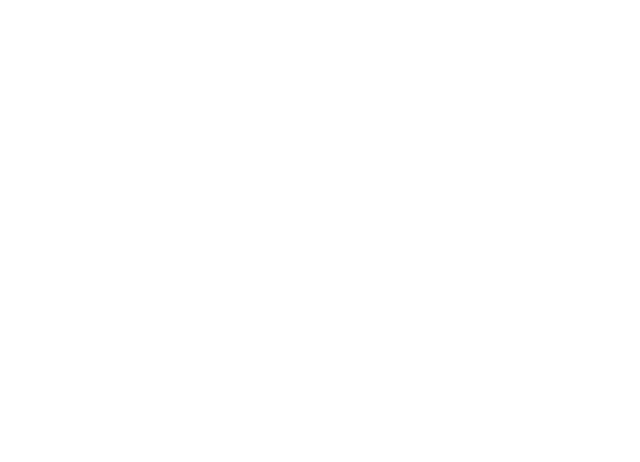
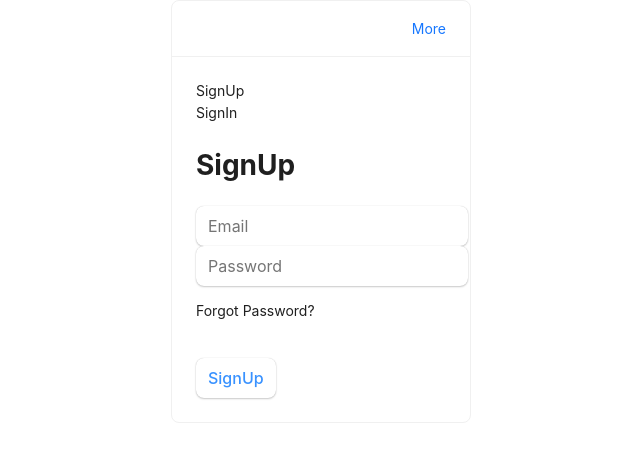
Before and after one commit to vuvantienhd96/projectvti, a React (Vite) app: page /login in a window 1280 px wide. Before the commit this address had no page. Shown: the top 462 px of the page, without its empty margins (319-959 px from the left). Built offline with nearby package versions, Linux system fonts and the light colour scheme.

Commit message:
add login

```diff
--- /dev/null
+++ b/src/auth/RegisterAndLogin.jsx
@@ -0,0 +1,99 @@
+import React, { useState } from "react";
+import {
+    Routes,
+    Route,
+    Link,
+    useNavigate,
+    useLocation,
+    Navigate,
+    Outlet,
+} from "react-router-dom";
+import { Card, Space, Row, Col } from 'antd';
+
+import './app.css';
+import { getAuth, createUserWithEmailAndPassword , signInWithEmailAndPassword} from "firebase/auth";
+import {database} from './../firebaseConfig';
+import {useAuth} from './../main';
+
+function RegisterAndLogin() {
+
+    let navigate = useNavigate();
+    let location = useLocation();
+
+    const history = useNavigate();
+    const [login, setLogin] = useState(false);
+    let authStore = useAuth();
+
+    const handleSubmit = (e, type) => {
+
+        // ngan reload lai trang, submit form
+        e.preventDefault();
+        const email = e.target.email.value;
+        const password = e.target.password.value;
+        if (type == "signup") {
+            // goi ham firebase tao user dang ky
+            // goi api dang nhap, dang ku
+          createUserWithEmailAndPassword(database, email, password)
+            .then((data) => {
+              console.log(data, "authData");
+              // auth.signin()
+            //   history("/data");
+              alert('dang ki thanh cong!');
+            })
+            .catch((err) => {
+              console.log(err, "==========")
+              setLogin(true);
+            });
+        } else {
+            // goi ham signin dang nhap
+          signInWithEmailAndPassword(database, email, password)
+            .then((data) => {
+              console.log(data, "authData");
+              authStore.signin(data, navigate("/", { replace: true }));
+            })
+            .catch((err) => {
+                console.log(err, "==========")
+            });
+        }
+      };
+
+    const handleReset = () => {
+        history("/reset");
+    }
+
+    return (
+                <Space direction="vertical" size={16}>
+                    <Card extra={<a href="#">More</a>} style={{ width: 300 }}>
+                        <div className="App">
+                            {/* Registration and login Screen */}
+                            <div className="row">
+                                <div
+                                    className={login == false ? "activeColor" : "pointer"}
+                                    onClick={() => setLogin(false)}
+                                >
+                                    SignUp
+                                </div>
+                                <div
+                                    className={login == true ? "activeColor" : "pointer"}
+                                    onClick={() => setLogin(true)}
+                                >
+                                    SignIn
+                                </div>
+                            </div>
+                            <h1>{login ? "SignIn" : "SignUp"}</h1>
+                            <form onSubmit={(e) => handleSubmit(e, login ? "signin" : "signup")}>
+                                <input name="email" placeholder="Email" />
+                                <br />
+                                <input name="password" type="text" placeholder="Password" />
+                                <br />
+                                <p onClick={handleReset}>Forgot Password?</p>
+                                <br />
+                                <button>{login ? "SignIn" : "SignUp"}</button>
+                            </form>
+                        </div>
+                    </Card>
+                </Space>
+    );
+}
+
+export default RegisterAndLogin;
--- /dev/null
+++ b/src/auth/RequireAuth.jsx
@@ -0,0 +1,33 @@
+import {
+    useLocation,
+    Navigate,
+} from "react-router-dom";
+
+import { useAuth } from "../main";
+
+export default function RequireAuth({ children }) {
+    // context api lấy ra state
+    let auth = useAuth();
+    let location = useLocation();
+    const geUserStorage = localStorage.getItem('tokenUser');
+    if (!geUserStorage) {
+        // Redirect them to the /login page, but save the current location they were
+        // trying to go to when they were redirected. This allows us to send them
+        // along to that page after they login, which is a nicer user experience
+        // than dropping them off on the home page.
+        return <Navigate to="/login" state={{ from: location }} replace />;
+    }
+    // trả về root ở đây
+    return children;
+}
+
+
+// vi dụ
+// RequireAuth
+{/* <COMPonenta>
+
+    // children
+    <componentcon1></componentcon1>
+    <componentcon1></componentcon1>
+    <componentcon1></componentcon1>
+</COMPonenta> */}
--- /dev/null
+++ b/src/auth/app.css
@@ -0,0 +1,3 @@
+.App{
+
+}
--- /dev/null
+++ b/src/auth/auth.js
@@ -0,0 +1,23 @@
+/**
+ * This represents some generic auth provider API, like Firebase.
+ */
+ const fakeAuthProvider = {
+    // kiêm tra xem trạng thái người dùng đã đăng nhập chưa
+    isAuthenticated: false,
+
+    // function signin khi người dùng click nut login
+    signin(callback) {
+
+        // set lại giá trị isAuthenticated là true
+        fakeAuthProvider.isAuthenticated = true;
+        setTimeout(callback, 100); // fake async
+      },
+
+      // function signout khi người dùng click signout
+    signout(callback) {
+      fakeAuthProvider.isAuthenticated = false;
+      setTimeout(callback, 100); // fake async
+    },
+  };
+
+  export { fakeAuthProvider };
--- a/src/firebaseConfig.js
+++ b/src/firebaseConfig.js
@@ -1,6 +1,7 @@
 // Import the functions you need from the SDKs you need
 import { initializeApp } from "firebase/app";
 import { getAnalytics } from "firebase/analytics";
+import { getAuth } from "firebase/auth";
 // TODO: Add SDKs for Firebase products that you want to use
 // https://firebase.google.com/docs/web/setup#available-libraries
 
@@ -17,5 +18,10 @@
   };
 
 // Initialize Firebase
-const app = initializeApp(firebaseConfig);
+export const app = initializeApp(firebaseConfig);
+
+// Initialize Firebase Authentication and get a reference to the service
+export const database = getAuth(app);
+
+
 const analytics = getAnalytics(app);
--- a/src/index.css
+++ b/src/index.css
@@ -100,6 +100,7 @@
   display: flex;
   height: 100%;
   width: 100%;
+  justify-content: center;
 }
 
 #sidebar {
--- a/src/main.jsx
+++ b/src/main.jsx
@@ -21,10 +21,18 @@
 import DataRes from "./component/routes/dataRes";
 import DataEditComponent from "./component/routes/dataEdit";
 
+// private
+import RequireAuth from "./auth/RequireAuth";
+import { fakeAuthProvider } from "./auth/auth";
+import RegisterAndLogin from "./auth/RegisterAndLogin";
+
 const router = createBrowserRouter([
   {
     path: "/",
-    element: <Root />,
+    element:
+    <RequireAuth>
+      <Root />
+    </RequireAuth>,
     errorElement: <ErrorPage />,
     // call và load data từ bên contact
     loader: rootLoader,
@@ -57,18 +65,51 @@
     ],
 
   },
-  // {
-  //   path: "contacts/:contactId",
-  //   element: <Contact />,
-  // },
   {
-    path: "/hello",
-    element: <>test sample</>
+    path: "/login",
+    element: <RegisterAndLogin />
   }
+
 ]);
 
 ReactDOM.createRoot(document.getElementById("root")).render(
   <React.StrictMode>
-    <RouterProvider router={router} />
+    <AuthProvider>
+      <RouterProvider router={router} />
+    </AuthProvider>
   </React.StrictMode>
 );
+
+
+let AuthContext = React.createContext(null);
+
+export const useAuth = () => {
+  return React.useContext(AuthContext);
+}
+
+function AuthProvider({ children }) {
+
+  // user kieem tra xem nguoi dung login chua
+  let [user, setUser] = React.useState(null);
+
+  let signin = (newUser, callback) => {
+    return fakeAuthProvider.signin(() => {
+      setUser(newUser.user.email);
+      localStorage.setItem('tokenUser',  newUser._tokenResponse.idToken);
+      localStorage.setItem('user',  newUser.user.email);
+      callback;
+    });
+  };
+
+  let signout = (callback) => {
+    return fakeAuthProvider.signout(() => {
+      setUser(null);
+      localStorage.clear();
+      callback;
+    });
+  };
+
+  let value = { user, signin, signout };
+
+  return <AuthContext.Provider value={value}>{children}</AuthContext.Provider>;
+}
--- a/src/routes/root.jsx
+++ b/src/routes/root.jsx
@@ -3,6 +3,8 @@
 import { getContacts, createContact } from "../contacts";
 
 import React, { useMemo } from 'react';
+
+import { useAuth } from './../main';
 
 
 
@@ -25,7 +27,7 @@
 
 export default function Root() {
   const { contacts } = useLoaderData();
-
+  let authStore = useAuth();
 
   // khai bao useMemo
   const contextValue = useMemo(
@@ -37,16 +39,23 @@
   );
 
 
+
+
   // kiêm tra xem đã điều hướng loading được dữ liệu lên hết chưa
   const navigation = useNavigation();
+  console.log('authStore', authStore);
+  const user = localStorage.getItem('user');
 
+  const logout = () => {
+    authStore.signout();
+    navigation('/');
+  }
 
-  console.log('contacts', contacts);
   return (
     <Context.Provider value={contextValue}>
 
       <div id="sidebar">
-        <h1>React Router Contacts</h1>
+        <h1 onClick={() => logout()}>Logout</h1>
         <div>
           <form id="search-form" role="search">
             <input
@@ -69,6 +78,9 @@
           <Form method="post">
             <button type="submit">New</button>
           </Form>
+        </div>
+        <div className="data-res">
+          <h5>{user ? `Xin chao ${user} !` : ''}</h5>
         </div>
         <div className="data-res">
           <h4 style={{ color: 'blue' }}>
```
Lines whose indentation alone changed are shown as unchanged.
